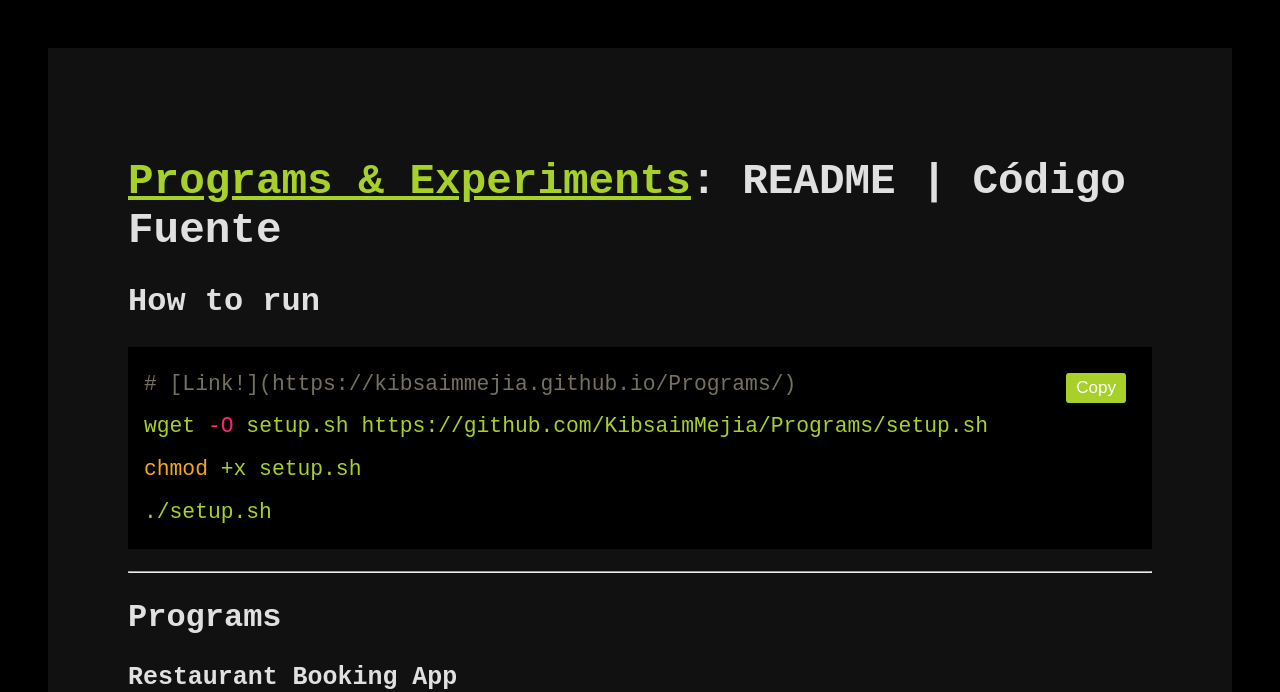
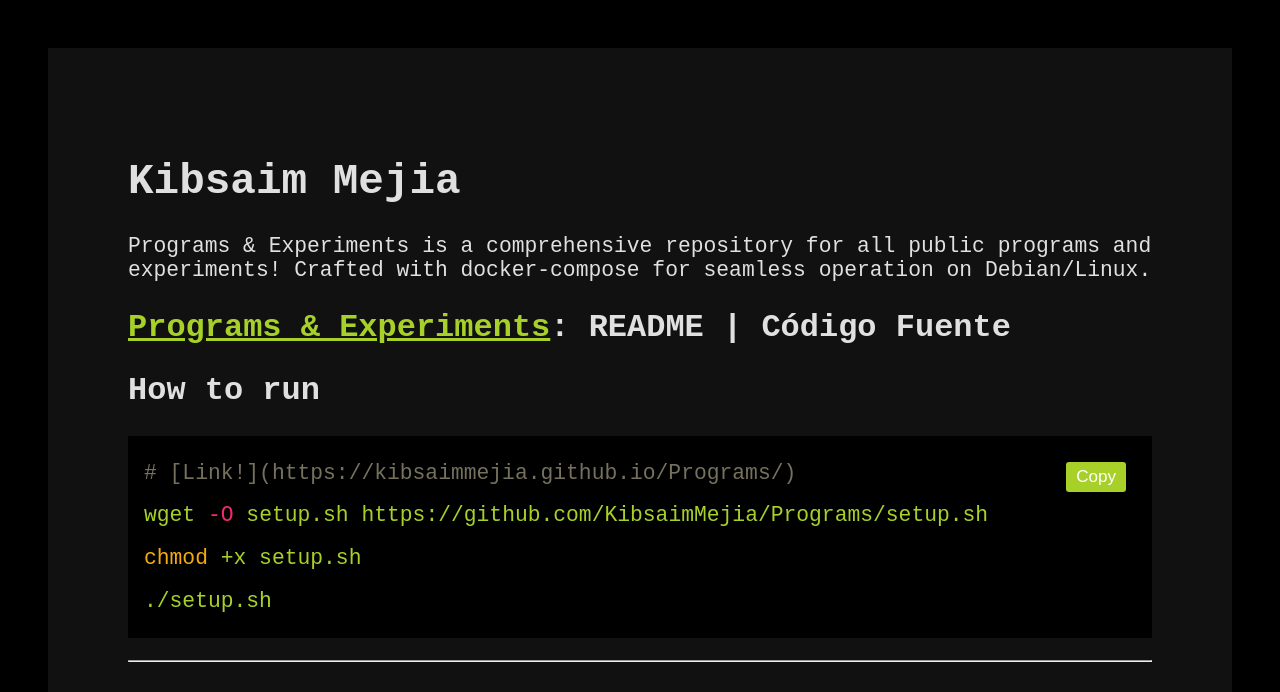
Before and after one commit to KibsaimMejia/Programs, a Jekyll site: the page built from index.md, in a window 1280 px wide and 900 px high, cut to the strip 0-692 px from the top of the window. Built offline with Jekyll 4.4.1, drawn with Linux system fonts in a browser that asks for light colours.

Commit message:
Update index.md

```diff
--- a/index.md
+++ b/index.md
@@ -2,7 +2,11 @@
 layout: default
 title: Programs & Experiments
 ---
-# [Programs & Experiments](https://kibsaimmejia.github.io/Programs/README): README | Código Fuente
+# Kibsaim Mejia
+
+Programs & Experiments is a comprehensive repository for all public programs and experiments! Crafted with docker-compose for seamless operation on Debian/Linux.
+
+## [Programs & Experiments](https://github.com/KibsaimMejia/Programs/blob/main/RestaurantBooking/README.md): README | Código Fuente
 
 ## How to run
 
```
